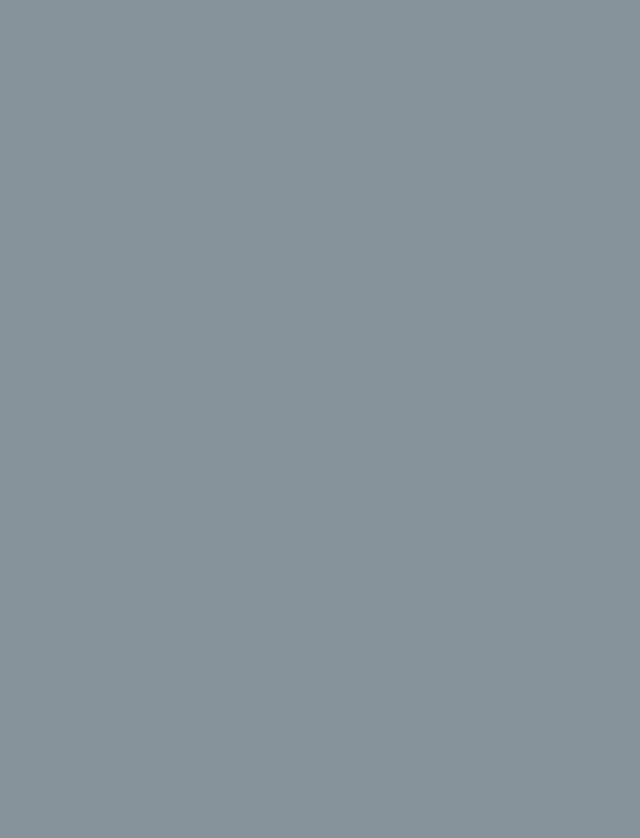
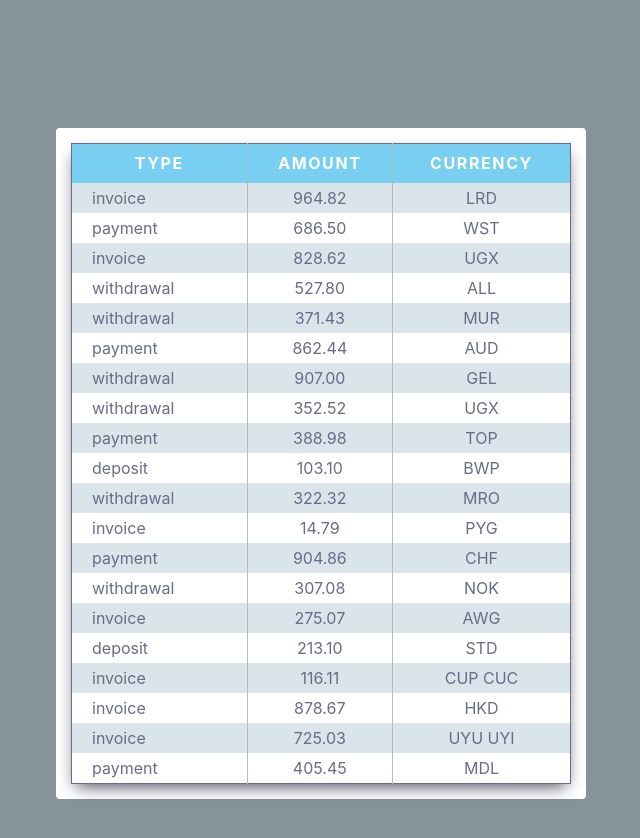
Before and after one commit to 831230/goit-react-hw-01-components, a React (Create React App) app: page / in a window 1280 px wide. Shown: the part 1500-2338 px from the top of the page, without its empty margins (319-959 px from the left). Before the commit the page ends 1628 px from the top, so only its background shows below. Built offline with nearby package versions, Linux system fonts and the light colour scheme.

Commit message:
part of task no 4

```diff
--- a/src/App.js
+++ b/src/App.js
@@ -20,6 +20,8 @@
 import data from "./data/data.json";
 import friends from "./data/friends.json";
 import FriendList from "./components/FriendList";
+import transactions from "./data/transactions.json";
+import TransactionHistory from "./components/TransactionHistory";
 
 const App = () => (
   <>
@@ -37,6 +39,8 @@
     <Statistics statistics={data}/>
 
     <FriendList friendsArr={friends}/>
+
+    <TransactionHistory items={transactions}/>
   </>
 
 );
--- a/src/components/FriendList.js
+++ b/src/components/FriendList.js
@@ -9,7 +9,6 @@
 };
 
 const FriendList = ({friendsArr}) => {
-  console.log(friendsArr[0].isOnline);
 
   return (
     <>
--- /dev/null
+++ b/src/components/TransactionHistory.js
@@ -0,0 +1,32 @@
+import transactionsStyles from "./TransactionHistory.module.css";
+
+const TransactionHistory = ({items}) => {
+  // console.log(items);
+
+  return (
+    <section className={transactionsStyles.transaction}>
+      {items && (
+        <table className={transactionsStyles.transaction_history}>
+          <thead className={transactionsStyles.thead}>
+            <tr>
+              <th className={transactionsStyles.thead__item}>Type</th>
+              <th className={transactionsStyles.thead__item}>Amount</th>
+              <th className={transactionsStyles.thead__item}>Currency</th>
+            </tr>
+          </thead>
+          <tbody className={transactionsStyles.tbody}>
+            {items.map(item => (
+              <tr key={item.id} className={transactionsStyles.tbody__list}>
+                <td className={transactionsStyles.tbody__item}>{item.type}</td>
+                <td className={transactionsStyles.tbody__item}>{item.amount}</td>
+                <td className={transactionsStyles.tbody__item}>{item.currency}</td>
+              </tr>
+            ))}
+          </tbody>
+        </table>
+      )}
+    </section>
+  )
+}
+
+export default TransactionHistory;
--- /dev/null
+++ b/src/components/TransactionHistory.module.css
@@ -0,0 +1,56 @@
+.transaction {
+  padding: 15px;
+  margin: 150px auto;
+  width: 500px;
+  background-color: white;
+  border-radius: 4px;
+}
+
+.transaction_history {
+  width: 500px;
+  text-align: center;
+  border-collapse: collapse;
+  border: 1px solid rgb(105, 108, 136);
+  -webkit-box-shadow: 0px 7px 16px -5px rgba(66, 68, 90, 1);
+  -moz-box-shadow: 0px 7px 16px -5px rgba(66, 68, 90, 1);
+  box-shadow: 0px 7px 16px -5px rgba(66, 68, 90, 1);
+}
+
+/* ---------------------THEAD---------------------- */
+.thead {
+  background-color: rgb(120, 207, 241);
+  height: 40px;
+  text-transform: uppercase;
+  color: rgb(255, 255, 255);
+  letter-spacing: 0.1rem;
+}
+
+.thead__item:nth-child(2n) {
+  border-right: 1px solid rgb(179, 187, 192);
+  border-left: 1px solid rgb(179, 187, 192);
+}
+/* ---------------------THEAD END---------------------- */
+
+/* ---------------------TBODY---------------------- */
+.tbody {
+  color: rgb(105, 108, 136);
+
+}
+
+.tbody__list {
+  height: 30px;
+
+}
+.tbody__list:nth-child(2n+1){
+  background-color: rgb(217, 228, 235);
+}
+
+.tbody__item:nth-child(2n) {
+  border-right: 1px solid rgb(179, 187, 192);
+  border-left: 1px solid rgb(179, 187, 192);
+}
+.tbody__item:nth-child(3n-2) {
+  text-align-last: left;
+  padding-left: 20px;
+}
+/* ---------------------TBODY END---------------------- */
--- /dev/null
+++ b/src/data/transactions.json
@@ -0,0 +1,122 @@
+[
+  {
+    "id": "1e0700a2-5183-4291-85cc-2065a036a683",
+    "type": "invoice",
+    "amount": "964.82",
+    "currency": "LRD"
+  },
+  {
+    "id": "a30f821b-4d25-4ff0-abdd-e340b3f0dd2b",
+    "type": "payment",
+    "amount": "686.50",
+    "currency": "WST"
+  },
+  {
+    "id": "44dca67a-8e5a-4798-bf8e-b15efd4e1abd",
+    "type": "invoice",
+    "amount": "828.62",
+    "currency": "UGX"
+  },
+  {
+    "id": "ea8ed3dc-2b68-4a53-905a-53ecb0adef33",
+    "type": "withdrawal",
+    "amount": "527.80",
+    "currency": "ALL"
+  },
+  {
+    "id": "ea76146a-0b00-4b80-bc02-a8c822176712",
+    "type": "withdrawal",
+    "amount": "371.43",
+    "currency": "MUR"
+  },
+  {
+    "id": "63ca02f9-d637-46b5-9237-f3b24425e029",
+    "type": "payment",
+    "amount": "862.44",
+    "currency": "AUD"
+  },
+  {
+    "id": "ed0263e8-59a5-4bf1-87e0-2bb88e53dc34",
+    "type": "withdrawal",
+    "amount": "907.00",
+    "currency": "GEL"
+  },
+  {
+    "id": "6013bad0-750c-4691-8bc2-d8f2b43969c4",
+    "type": "withdrawal",
+    "amount": "352.52",
+    "currency": "UGX"
+  },
+  {
+    "id": "252c7be4-8b06-4fa7-8d42-61fb835b70d5",
+    "type": "payment",
+    "amount": "388.98",
+    "currency": "TOP"
+  },
+  {
+    "id": "4eaab41b-b967-40ac-82ed-85fc66f646f1",
+    "type": "deposit",
+    "amount": "103.10",
+    "currency": "BWP"
+  },
+  {
+    "id": "9648a350-8469-42d5-8bf3-18090de5fe67",
+    "type": "withdrawal",
+    "amount": "322.32",
+    "currency": "MRO"
+  },
+  {
+    "id": "9c5c25fb-1a95-4b2f-8d1f-4c4426d677cc",
+    "type": "invoice",
+    "amount": "14.79",
+    "currency": "PYG"
+  },
+  {
+    "id": "43ef232c-80e9-4d6f-b48a-b22405620de3",
+    "type": "payment",
+    "amount": "904.86",
+    "currency": "CHF"
+  },
+  {
+    "id": "5161682e-e620-4019-ab0a-24ceb10fbd20",
+    "type": "withdrawal",
+    "amount": "307.08",
+    "currency": "NOK"
+  },
+  {
+    "id": "7b119d71-42e6-4c42-a141-6818b07bb9ff",
+    "type": "invoice",
+    "amount": "275.07",
+    "currency": "AWG"
+  },
+  {
+    "id": "a4f65722-65c4-4c28-b1f4-b8ed988bb205",
+    "type": "deposit",
+    "amount": "213.10",
+    "currency": "STD"
+  },
+  {
+    "id": "c6e5784b-0ca3-48d6-86e5-b5128af5a523",
+    "type": "invoice",
+    "amount": "116.11",
+    "currency": "CUP CUC"
+  },
+  {
+    "id": "c9ebed6a-3a02-4b49-ac0d-0534b51f2bfd",
+    "type": "invoice",
+    "amount": "878.67",
+    "currency": "HKD"
+  },
+  {
+    "id": "a4a98b0e-b22c-438b-9f83-de2df52110c8",
+    "type": "invoice",
+    "amount": "725.03",
+    "currency": "UYU UYI"
+  },
+  {
+    "id": "b39bfa7a-0166-4c47-94d6-87d20590f746",
+    "type": "payment",
+    "amount": "405.45",
+    "currency": "MDL"
+  }
+]
```
